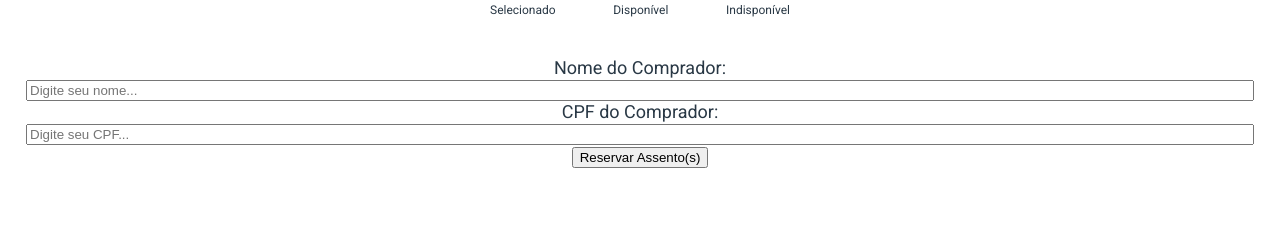
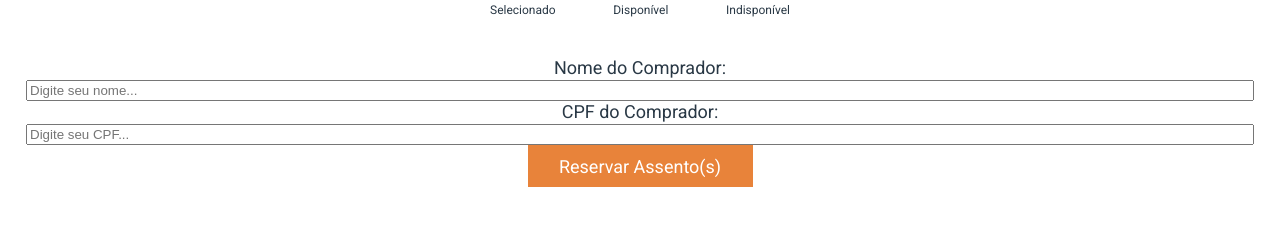
Before and after one commit to setsukanaomi/projeto10-cineflex, a React (Vite) app: page /assentos/1 in a window 1280 px wide. Shown: the part 202-439 px from the top of the page. Built offline with nearby package versions, Linux system fonts and the light colour scheme; no server answers.

Commit message:
Implementação dos value e onChange, faltando função de post apenas

```diff
--- /dev/null
+++ b/src/components/Submit.jsx
@@ -0,0 +1,51 @@
+/* eslint-disable react/prop-types */
+import { useState } from "react";
+import styled from "styled-components";
+
+export default function Submit(props) {
+  const [nome, setNome] = useState("");
+  const [cpf, setCpf] = useState("");
+  const ids = props.selecionados.map((assento) => assento.id);
+  console.log(ids);
+  console.log(nome);
+  console.log(cpf);
+
+  return (
+    <form>
+      <label htmlFor="nome">Nome do Comprador:</label>
+      <input
+        required
+        type="text"
+        id="nome"
+        value={nome}
+        onChange={(e) => setNome(e.target.value)}
+        data-test="client-name"
+        placeholder="Digite seu nome..."
+      />
+      <label htmlFor="cpf">CPF do Comprador:</label>
+      <input
+        required
+        type="number"
+        id="cpf"
+        value={cpf}
+        onChange={(e) => setCpf(e.target.value)}
+        pattern="^\d+$"
+        data-test="client-cpf"
+        placeholder="Digite seu CPF..."
+      />
+      <ReservarBotao type="submit" data-test="book-seat-btn">
+        Reservar Assento(s)
+      </ReservarBotao>
+    </form>
+  );
+}
+
+const ReservarBotao = styled.button`
+  font-family: "Roboto";
+  color: white;
+  font-size: 18px;
+  background-color: #e8833a;
+  border: none;
+  width: 225px;
+  height: 42px;
+`;
--- a/src/pages/SeatsPage/SeatsPage.jsx
+++ b/src/pages/SeatsPage/SeatsPage.jsx
@@ -2,6 +2,7 @@ import styled, { css } from "styled-components";
 import axios from "axios";
 import { useState, useEffect } from "react";
 import { useParams } from "react-router-dom";
+import Submit from "../../components/Submit";
 
 export default function SeatsPage() {
   const { idSessao } = useParams();
@@ -38,7 +39,7 @@ export default function SeatsPage() {
       setHora(assentos.data);
     });
   }, [url]);
-  console.log(selecionado);
+
   return (
     <PageContainer>
       Selecione o(s) assento(s)
@@ -71,13 +72,7 @@ export default function SeatsPage() {
         </CaptionItem>
       </CaptionContainer>
       <FormContainer>
-        <form>
-          Nome do Comprador:
-          <input required type="text" pattern="^[A-Za-z]+$" data-test="client-name" placeholder="Digite seu nome..." />
-          CPF do Comprador:
-          <input required type="number" pattern="^\d+$" data-test="client-cpf" placeholder="Digite seu CPF..." />
-          <button data-test="book-seat-btn">Reservar Assento(s)</button>
-        </form>
+        <Submit selecionados={selecionado} />
       </FormContainer>
       <FooterContainer data-test="footer">
         <div>
```
